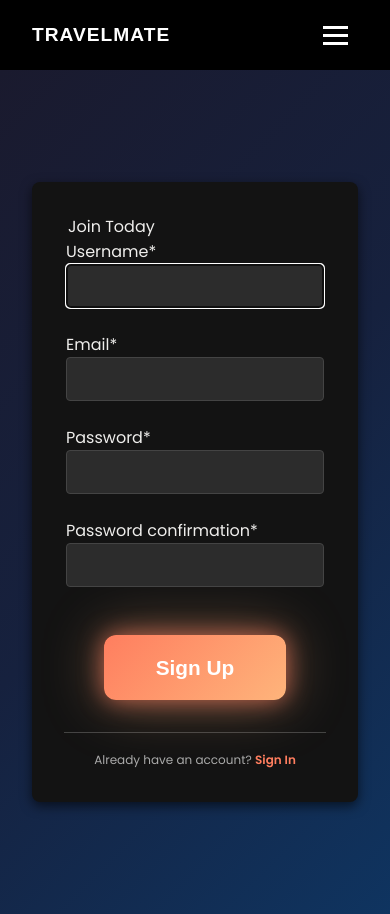
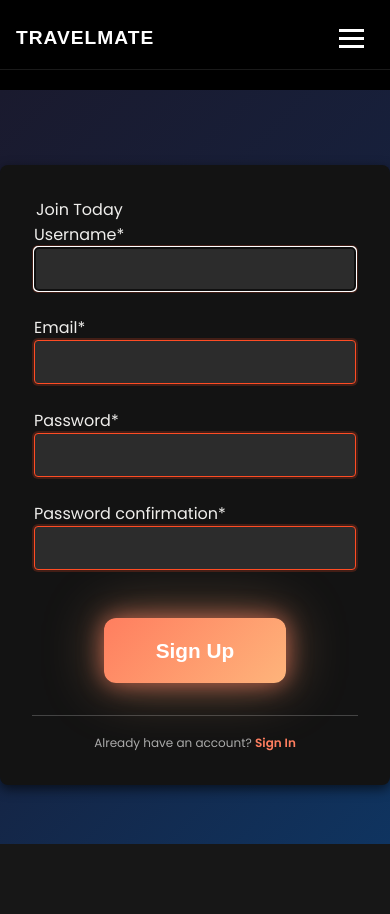
Before and after one commit to donaldheddesheimer/TravelMate, a Django app: page /accounts/signup/ in a window 390 px wide. After the commit the page ends 844 px from the top, so only its background shows below. Run offline with Django 4.2, Linux system fonts and the light colour scheme; some libraries are stand-ins or nearby versions.

Commit message:
general css cleanup

```diff
--- a/static/css/styles.css
+++ b/static/css/styles.css
@@ -63,6 +63,14 @@ body {
   -ms-overflow-style: none;
   background-color: var(--color-neutral-900);
   color: var(--color-light);
+  padding-top: 90px; /* Add space for fixed navbar */
+}
+
+/* Main content spacing */
+main {
+  min-height: calc(100vh - 90px);
+  position: relative;
+  z-index: 1;
 }
 html {
   scrollbar-width: none;
@@ -134,6 +145,11 @@ svg {
   display: flex;
   justify-content: center;
   padding: 1em 2em;
+  background-color: rgba(0, 0, 0, 0.9);
+  backdrop-filter: blur(10px);
+  border-bottom: 1px solid rgba(255, 255, 255, 0.1);
+  min-height: 70px;
+  box-sizing: border-box;
 }
 
 .navbar__content {
@@ -142,6 +158,7 @@ svg {
   display: flex;
   justify-content: space-between;
   align-items: center;
+  min-height: 50px;
 }
 
 .navbar__logo {
@@ -249,17 +266,20 @@ svg {
 @media (max-width: 991px) {
   .navbar {
     height: 70px;
-    background-color: var(--color-neutral-900);
-  }
-
-  main {
-    padding-top: 70px;
-    position: relative;
-    z-index: 1;
+    background-color: rgba(0, 0, 0, 0.95);
+    padding: 0.5em 1.5em;
+  }
+
+  .navbar__content {
+    min-height: 60px;
   }
 }
 
 @media (max-width: 770px) {
+  .navbar {
+    padding: 0.5em 1em;
+  }
+
   .navbar__buttons {
     display: none;
   }
@@ -671,12 +674,12 @@ svg {
 .profile-wrapper,
 .form-wrapper,
 .trip-wrapper {
+  min-height: calc(100vh - 90px);
+  padding-top: 1rem;
   display: flex;
   justify-content: center;
   align-items: center;
-  min-height: 100vh;
   background: linear-gradient(135deg, #1a1a2e 0%, #16213e 50%, #0f3460 100%);
-  padding: 2rem;
 }
 .profile-wrapper {
   padding: 2rem 1rem;
```
Also changed, not shown: other parts of static/css/styles.css (+92 -17 lines).
